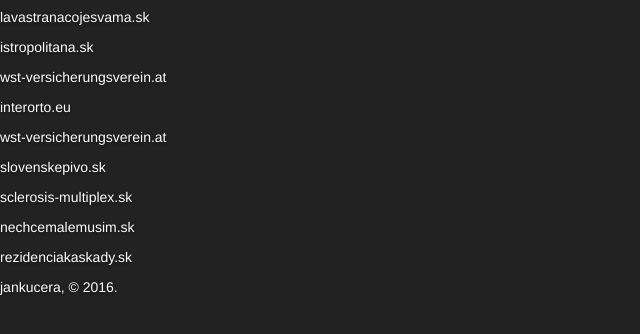
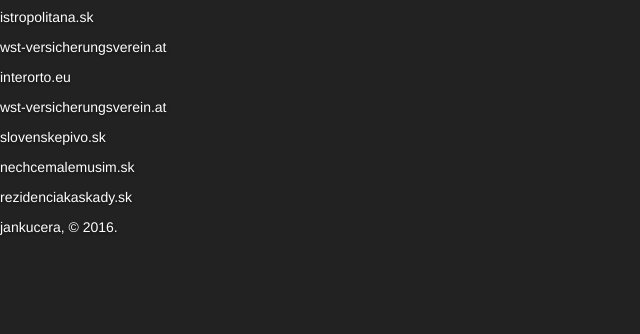
Before and after one commit to butHa/jankucera, a plain HTML site: page projects.html in a window 1280 px wide. Shown: the part 270-604 px from the top of the page, without its empty margins (0-640 px from the left). Drawn offline with Linux system fonts and the light colour scheme; a script that the page names is missing.

Commit message:
projects update

```diff
--- a/projects.html
+++ b/projects.html
@@ -37,13 +37,11 @@
 			<div class="inner cover">
 
 			<h2>Past projects</h2>
-				<p><a href="http://lavastranacojesvama.sk/" target="_blank">lavastranacojesvama.sk</a></p>
 				<p><a href="http://www.istropolitana.sk/" target="blank">istropolitana.sk</p>
 				<p><a href="http://wst-versicherungsverein.at/" target="_blank">wst-versicherungsverein.at</p>
 				<p><a href="http://interorto.eu/">interorto.eu</a></p>
 				<p><a href="http://wst-versicherungsverein.at/">wst-versicherungsverein.at</a></p>
 				<p><a href="http://slovenskepivo.sk/">slovenskepivo.sk</a></p>
-				<p><a href="http://www.sclerosis-multiplex.sk/">sclerosis-multiplex.sk</a></p>
 				<p><a href="http://nechcemalemusim.sk/">nechcemalemusim.sk</a></p>
 				<p><a href="http://www.rezidenciakaskady.sk/" target="_blank">rezidenciakaskady.sk</a></p>
 			</div>
```
